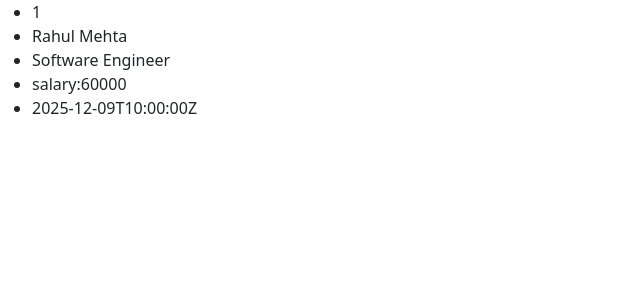
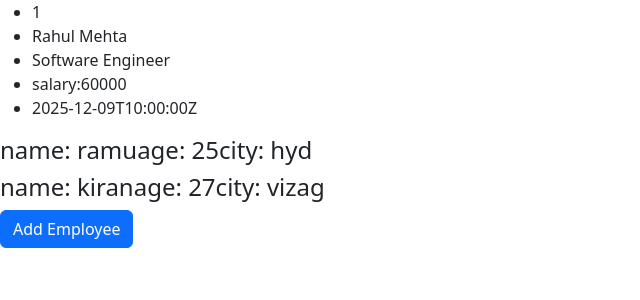
Before and after one commit to varun4747/nextJs-practice, a Next.js app in the folder my-app/: page / in a window 1280 px wide. Shown: the top 300 px of the page, without its empty margins (0-640 px from the left). Built offline with nearby package versions, Linux system fonts and the light colour scheme.

Commit message:
useState practiced with primitive, object and array states

```diff
--- /dev/null
+++ b/my-app/Components/UseStatePractice.tsx
@@ -0,0 +1,37 @@
+import { useState } from "react";
+function UseStatePractice() {
+    const [employee, setEmployee] = useState([
+        {
+            name: "ramu",
+            age: 25,
+            city: "hyd"
+        },
+        {
+            name: "kiran",
+            age: 27,
+            city: "vizag"
+        }
+    ]);
+    const addEmployee = (() => {
+        const newEmployee={
+            name:"fathima",
+            age:22,
+            city:"mumbai"
+        };
+        setEmployee([...employee,newEmployee])
+    });
+
+    return (
+        <>
+            <div>
+                {employee.map((emp, index) => (<h4 key={index}>
+                   name: {emp.name}
+                   age: {emp.age}
+                  city:  {emp.city}
+                    </h4>))}
+                <button className="btn btn-primary" onClick={addEmployee}>Add Employee</button>
+            </div>
+        </>
+    );
+}
+export default UseStatePractice;
--- a/my-app/app/page.tsx
+++ b/my-app/app/page.tsx
@@ -1,6 +1,7 @@
 'use client'
 import Child from"../Components/Child";
 import { useState } from "react";
+import UseStatePractice from "@/Components/UseStatePractice";
 
 
 export default function page(){
@@ -15,6 +16,7 @@ const [message,setMessage]=useState({
     <>
     <div>
     <Child users={message}/>
+    <UseStatePractice/>
     </div>
     </>
   );
```
